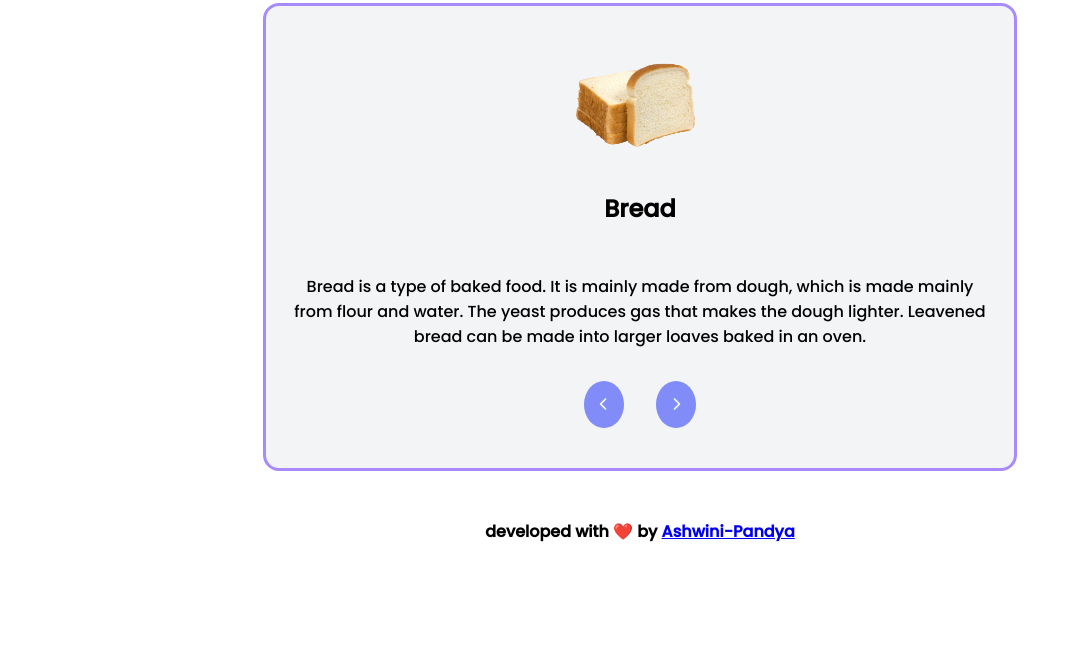
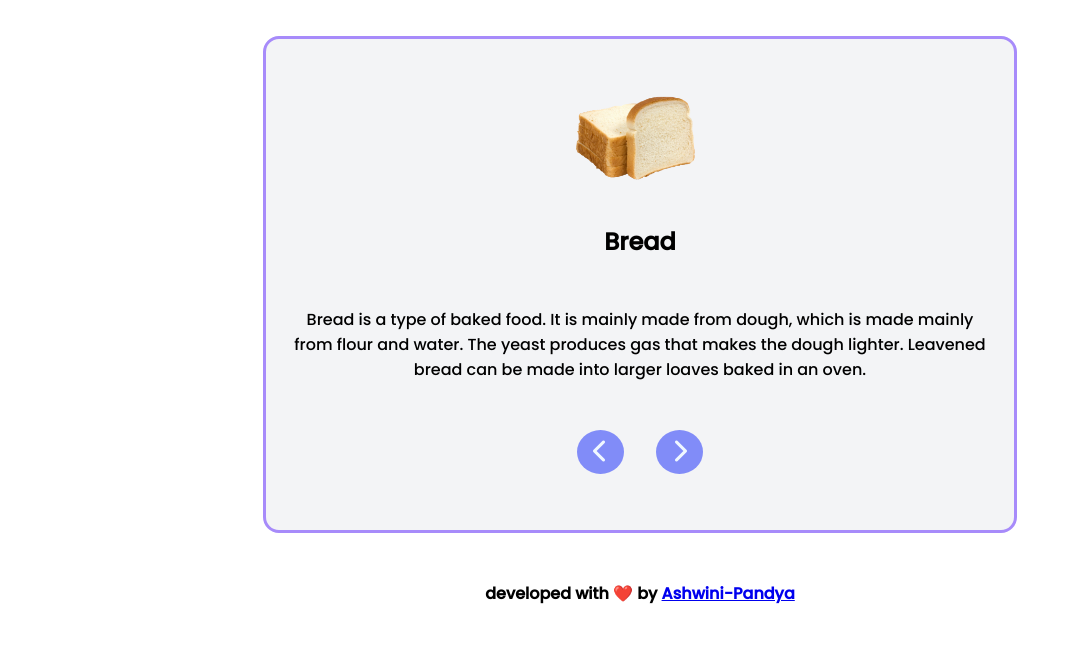
Before and after one commit to Ashwini-Pandya/food-critique, a plain HTML site: page index.html in a window 1280 px wide. Shown: the part 143-800 px from the top of the page, without its empty margins (0-1072 px from the left). Drawn offline with Linux system fonts and the light colour scheme.

Commit message:
added dark mode and updated the buttons.

```diff
--- a/index.html
+++ b/index.html
@@ -8,6 +8,7 @@
     <link rel="stylesheet" href="reviews.css"/>
 </head>
 <body>
+    <button onclick="darkmode()">Dark-mode</button>
     <div class="main">
         <h1 id="title" class="title">
             Our reviews
--- a/reviews.css
+++ b/reviews.css
@@ -2,6 +2,18 @@
 
 body {
   font-family: "Poppins", sans-serif;
+  background-color: white;
+  color: black;
+}
+
+.dark-mode {
+  background-color: black;
+  color: white;
+}
+
+.dark-mode .container {
+  background-color: black;
+  color: white;
 }
 
 *:focus {
@@ -56,24 +68,47 @@ body {
 .btns {
   display: flex;
   justify-content: center;
+  border-radius: 50%;
+  padding: 1rem;
+  border: none;
 }
 
-.btns button {
+/* .btns button {
   border: none;
   border-radius: 50%;
   padding: 1rem;
   background-color: #818cf8;
   color: aliceblue;
-}
+} */
 
 .previous-btn {
   margin: 1rem 1rem;
   text-decoration: underline;
+  background-color: #818cf8;
+  color: aliceblue;
+  border: none;
+  border-radius: 50%;
+  padding: 1rem;
+  font-size: 1.5rem;
+  padding-left: 1rem;
+  padding-right: 1rem;
+  padding-bottom: 0.5rem;
+  padding-top: 0.5rem;
 }
 
 .next-btn {
   margin: 1rem 1rem;
   text-decoration: underline;
+  background-color: #818cf8;
+  color: aliceblue;
+  border: none;
+  border-radius: 50%;
+  padding: 1rem;
+  font-size: 1.5rem;
+  padding-right: 1rem;
+  padding-left: 1rem;
+  padding-top: 0.5rem;
+  padding-bottom: 0.5rem;
 }
 
 .develop {
--- a/reviews.js
+++ b/reviews.js
@@ -76,3 +76,8 @@ previous.addEventListener("click", function () {
   }
   show(currentitem);
 });
+
+function darkmode() {
+  var dark = document.body;
+  dark.classList.toggle("dark-mode");
+}
```
